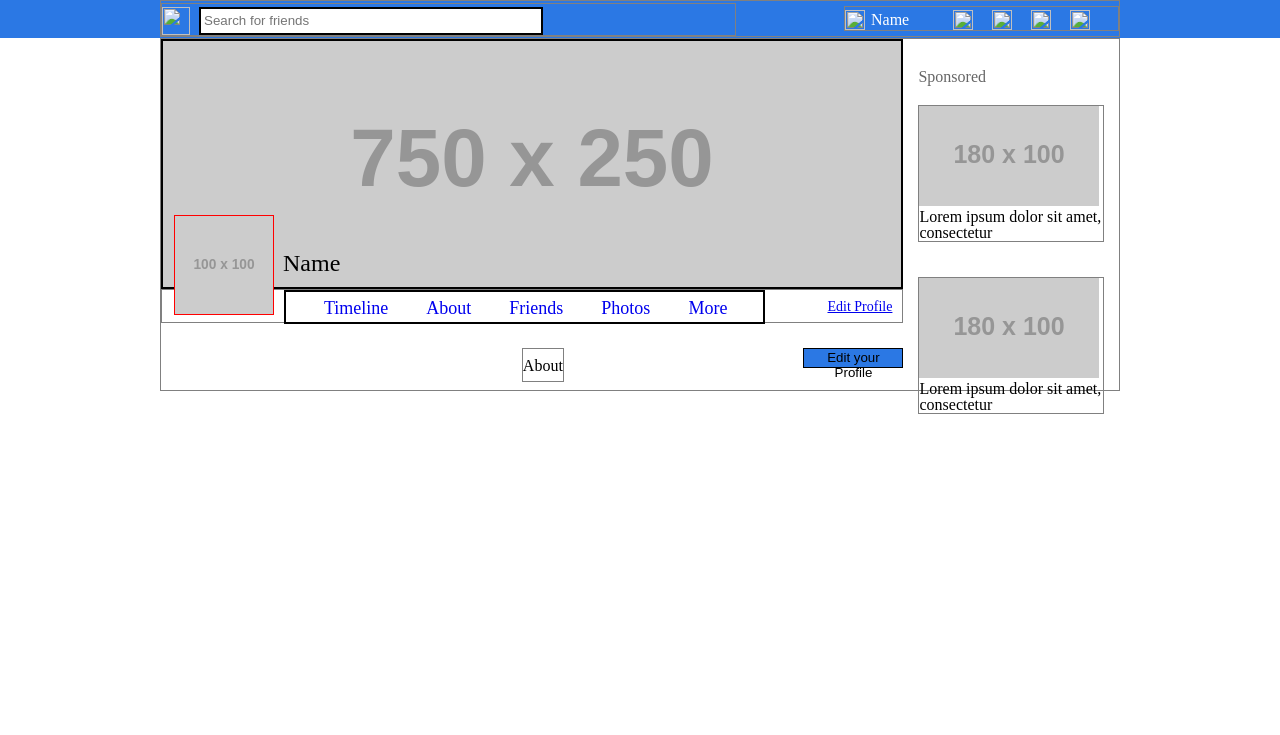
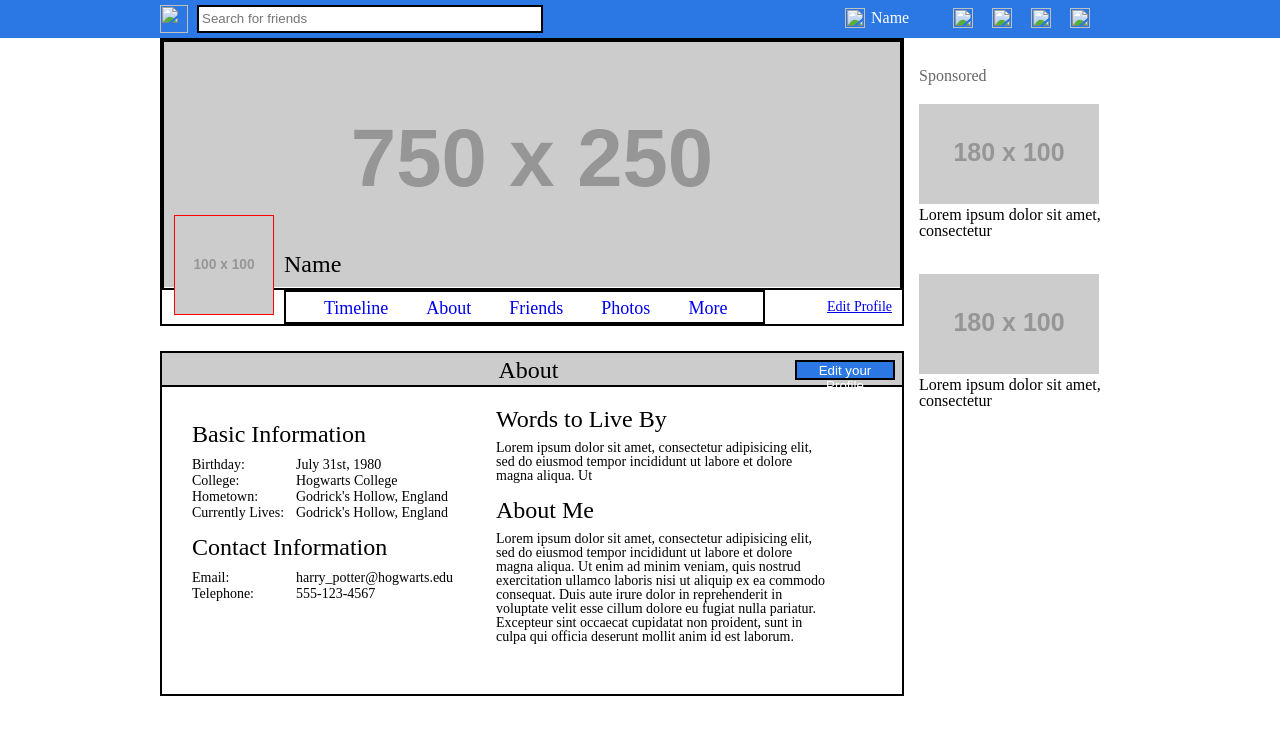
Before and after one commit to vikingeducation/project_prep_facebook_pages, a PHP site: page /about.html in a window 1280 px wide. Shown: the top 735 px of the page. Run offline with PHP 8.4, Linux system fonts and the light colour scheme; grey boxes labelled with a size stand in for pictures from a placeholder-image service; some libraries are stand-ins or nearby versions.

Commit message:
added about info and stylings

```diff
--- a/about.html
+++ b/about.html
@@ -26,6 +26,7 @@
 
 	<div class="content-wrapper">
 		<section class="banner">
+			<div class="persona">
 				<div class="cover-pic">
 					<p id="username">Name</p>
 				</div>
@@ -43,12 +44,63 @@
 
 					--><p><a href="#">Edit Profile</a></p>
 				</div>
-
+			</div>
 			<section class="about-wrapper">
 				<div class="about-header">
-				<h3>About</h3>
+					<h2>About</h2>
+					<button>Edit your Profile</button>
 				</div>
-			<button>Edit your Profile</button>
+				<div class="about-content">
+					<div class="person-info">
+						<div class="info-container tops">
+							<h3 class="info-title">Basic Information</h3>
+							<div class="info-wrapper">
+								<h5>Birthday:</h5>
+								<p>July 31st, 1980</p>
+							</div>
+							<div class="info-wrapper">
+								<h5>College:</h5>
+								<p>Hogwarts College</p>
+							</div>
+							<div class="info-wrapper">
+								<h5>Hometown:</h5>
+								<p>Godrick's Hollow, England</p>
+							</div>
+							<div class="info-wrapper">
+								<h5>Currently Lives:</h5>
+								<p>Godrick's Hollow, England</p>
+							</div>
+						</div>
+						<div>
+							<h3 class="info-title">Contact Information</h3>
+							<div class="info-wrapper">
+								<h5>Email:</h5>
+								<p>harry_potter@hogwarts.edu</p>
+							</div>
+							<div class="info-wrapper">
+								<h5>Telephone:</h5>
+								<p>555-123-4567</p>
+							</div>
+						</div>
+					</div><!--
+
+					--><div class="person-bio">
+						<div>
+							<h3 class="info-title tops">Words to Live By</h3>
+							<p>Lorem ipsum dolor sit amet, consectetur adipisicing elit, sed do eiusmod
+							tempor incididunt ut labore et dolore magna aliqua. Ut </p>
+						</div>
+						<div>
+							<h3 class="info-title">About Me</h3>
+							<p>Lorem ipsum dolor sit amet, consectetur adipisicing elit, sed do eiusmod
+							tempor incididunt ut labore et dolore magna aliqua. Ut enim ad minim veniam,
+							quis nostrud exercitation ullamco laboris nisi ut aliquip ex ea commodo
+							consequat. Duis aute irure dolor in reprehenderit in voluptate velit esse
+							cillum dolore eu fugiat nulla pariatur. Excepteur sint occaecat cupidatat non
+							proident, sunt in culpa qui officia deserunt mollit anim id est laborum.
+						</div>
+					</div>
+				</div>
 			</section>
 		</section><!--
 		--><aside>
@@ -63,9 +115,5 @@
 				</div>
 			</aside>
 	</div>
-
-	<section class="about">
-
-	</section>
 </body>
 </html>
--- a/assets/stylesheets/about.css
+++ b/assets/stylesheets/about.css
@@ -3,9 +3,9 @@
 	Header
 -----------------------------------
 */
-div {
+/*div {
 	border: 1px solid gray;
-}
+}*/
 
 body *{
 	box-sizing: border-box;
@@ -88,6 +88,10 @@ header *{
 	display: inline-block;
 	width: 77.5%;
 }
+.persona{
+	border: 2px solid black;
+}
+
 .cover-pic{
 	height: 250px;
 	width: 100%;
@@ -191,19 +195,19 @@ aside h4{
 */
 .about-wrapper{
 	margin-top: 25px;
+	border: 2px solid black;
 }
 
-.about-wrapper *{
+.about-header{
+	height: 34px;
+	text-align: center;
+	vertical-align: middle;
+	background-color: #ccc;
+	border-bottom: 2px solid black;
+}
+.about-header h2{
+	font-size: 24px;
 	display: inline-block;
-	vertical-align: middle;
-}
-.about-header{
-	position: relative;
-	left: 35%;
-	height: 34px;
-	vertical-align: middle;
-}
-.about-header h3{
 	line-height: 34px;
 }
 
@@ -211,7 +215,53 @@ aside h4{
 	float: right;
 	height: 20px;
 	width: 100px;
+	color: white;
 	background-color: #2b78e4;
-	border: 1px solid black;
+	border: 2px solid black;
+	margin: 7px 7px 7px 0;
 	vertical-align: middle;
 }
+
+.about-content{
+	padding: 20px 50px 50px 30px;
+}
+
+.info-title {
+	font-size: 24px;
+	line-height: 24px;
+	text-align: left;
+	margin-top: 15px;
+	margin-bottom: 10px;
+}
+
+.tops{
+	margin-top: 0;
+}
+
+.person-info {
+	display: inline-block;
+	width: 40%;
+	vertical-align: top;
+}
+
+.person-info h5 {
+	font-size: 14px;
+	display: inline-block;
+	width: 100px;
+}
+
+.person-info p {
+	font-size: 14px;
+	display: inline-block;
+}
+
+.person-bio {
+	display: inline-block;
+	width: 50%;
+	margin-left: 40px;
+}
+
+
+.person-bio p{
+	font-size: 14px;
+}
```
Lines whose indentation alone changed are shown as unchanged.
